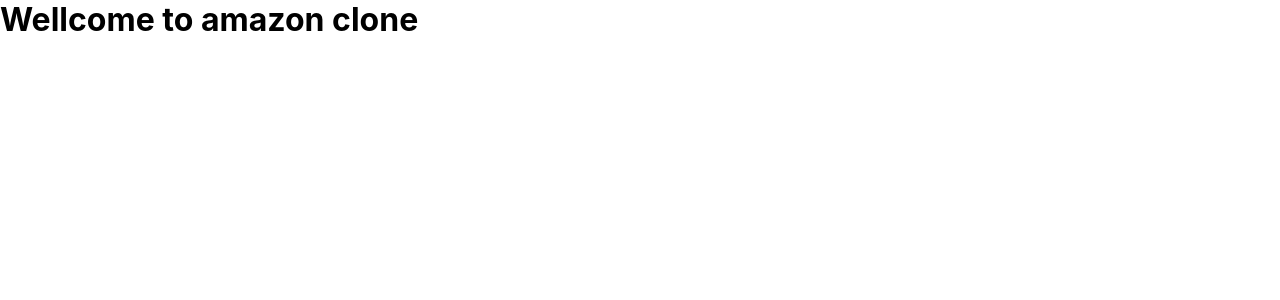
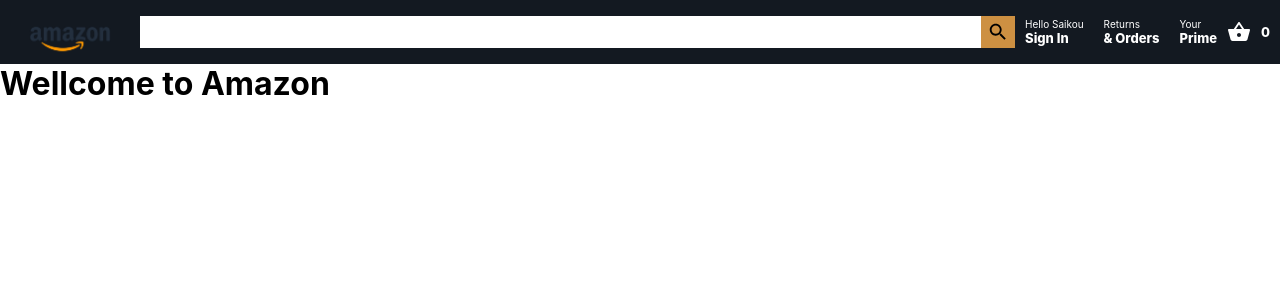
Before and after one commit to saikz72/amazon-clone, a React (Create React App) app: page / in a window 1280 px wide. Shown: the top 300 px of the page. Built offline with nearby package versions, Linux system fonts and the light colour scheme.

Commit message:
top navigation implemented

```diff
--- a/package.json
+++ b/package.json
@@ -3,6 +3,8 @@
   "version": "0.1.0",
   "private": true,
   "dependencies": {
+    "@material-ui/core": "^4.11.0",
+    "@material-ui/icons": "^4.9.1",
     "@testing-library/jest-dom": "^4.2.4",
     "@testing-library/react": "^9.5.0",
     "@testing-library/user-event": "^7.2.1",
--- a/src/App.js
+++ b/src/App.js
@@ -1,20 +1,22 @@
 import React from "react";
 import "./App.css";
 import { BrowserRouter as Router, Switch, Route } from "react-router-dom";
+import Header from "./components/Header";
 
 function App() {
   return (
     <Router>
       <div className="app">
         <Switch>
-          <Route path="/checkout">
+          <Route path="/Checkout">
             <h1>checkout</h1>
           </Route>
-          <Route path="/login">
+          <Route path="/Login">
             <h1>login</h1>
           </Route>
           <Route path="/">
-            <h1>Wellcome to amazon clone</h1>
+            <Header />
+            <h1>Wellcome to Amazon</h1>
           </Route>
         </Switch>
       </div>
--- a/src/components/Header.js
+++ b/src/components/Header.js
@@ -1,7 +1,62 @@
 import React from "react";
+import logo from "../assets/logo.png";
+import "../styles/Header.css";
+import { Link } from "react-router-dom";
+import SearchIcon from "@material-ui/icons/Search";
+import ShoppingBasket from "@material-ui/icons/ShoppingBasket";
 
 function Header() {
-  return <div></div>;
+  return (
+    <nav className="header">
+      {/*logo on the left */}
+      <Link to="/">
+        <img className="header__logo" src={logo} alt="amazon logo" />
+      </Link>
+
+      {/* Search box */}
+      <div className="header__search">
+        <input className="header__searchInput" type="text" />
+        <SearchIcon className="header__searchIcon" />
+      </div>
+
+      {/* 3 Links */}
+      <div className="header__nav">
+        {/* 1st Link */}
+        <Link className="header__link" to="/Login">
+          <div className="header__option">
+            <span className="header__optionLineOne">Hello Saikou</span>
+            <span className="header__optionLineTwo">Sign In</span>
+          </div>
+        </Link>
+
+        {/* 2nd Link */}
+        <Link className="header__link" to="/Login">
+          <div className="header__option">
+            <span className="header__optionLineOne">Returns</span>
+            <span className="header__optionLineTwo">& Orders</span>
+          </div>
+        </Link>
+
+        {/* 3rd Link */}
+        <Link className="header__link" to="/Login">
+          <div className="header__option">
+            <span className="header__optionLineOne">Your</span>
+            <span className="header__optionLineTwo">Prime</span>
+          </div>
+        </Link>
+      </div>
+
+      {/* 4th Link */}
+      <Link className="header__link" to="/checkout">
+        <div className="header__optionBasket">
+          {/* Shopping icon */}
+          <ShoppingBasket />
+          {/* Number of items in the basket */}
+          <span className="header__optionLineTwo header__basketCount">0</span>
+        </div>
+      </Link>
+    </nav>
+  );
 }
 
 export default Header;
--- /dev/null
+++ b/src/styles/Header.css
@@ -0,0 +1,69 @@
+.header {
+  background-color: #131921;
+  display: flex;
+  align-items: center;
+  position: sticky;
+  top: 0;
+  z-index: 100;
+}
+
+.header__logo {
+  width: 100px;
+  margin-top: 18px;
+  margin-left: 20px;
+  margin-right: 20px;
+}
+
+.header__search {
+  display: flex;
+  flex: 1;
+}
+
+.header__searchInput {
+  height: 12px;
+  padding: 10px;
+  border: none;
+  width: 100%;
+}
+
+.header__searchIcon {
+  background-color: #cd9042;
+  padding: 5px;
+  height: 22px !important;
+}
+
+.header__nav {
+  display: flex;
+  justify-content: space-evenly;
+}
+
+.header__link {
+  color: white;
+  text-decoration: none;
+}
+
+.header__option {
+  display: flex;
+  flex-direction: column;
+  margin-left: 10px;
+  margin-right: 10px;
+}
+
+.header__optionLineOne {
+  font-size: 10px;
+}
+
+.header__optionLineTwo {
+  font-size: 13px;
+  font-weight: 800;
+}
+
+.header__optionBasket {
+  display: flex;
+  align-items: center;
+}
+
+.header__basketCount {
+  margin-left: 10px;
+  margin-right: 10px;
+}
```
Also changed, not shown: src/assets/logo.png (renamed from assets/logo.png), 1 other file (tests, documents, lock files or other folders).
